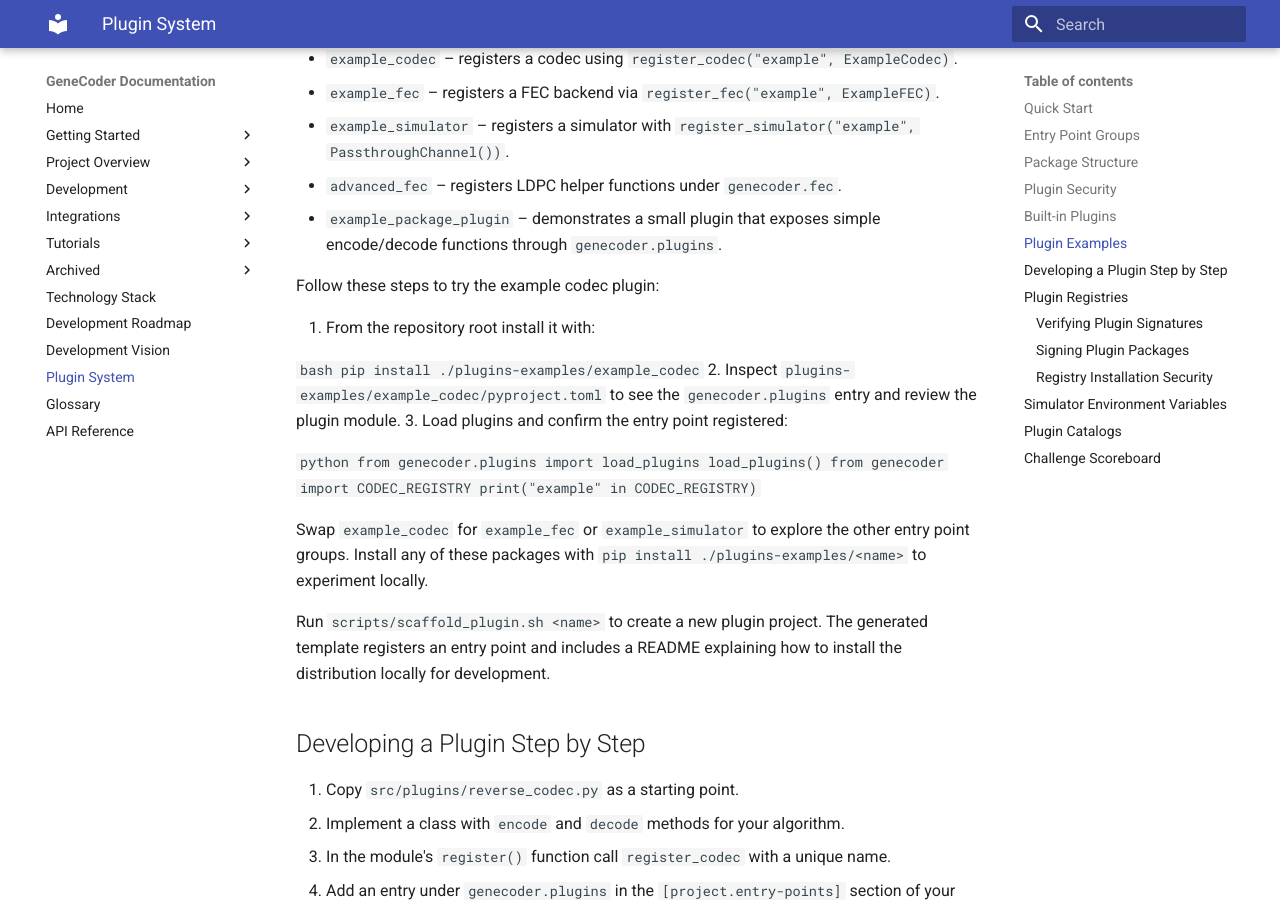
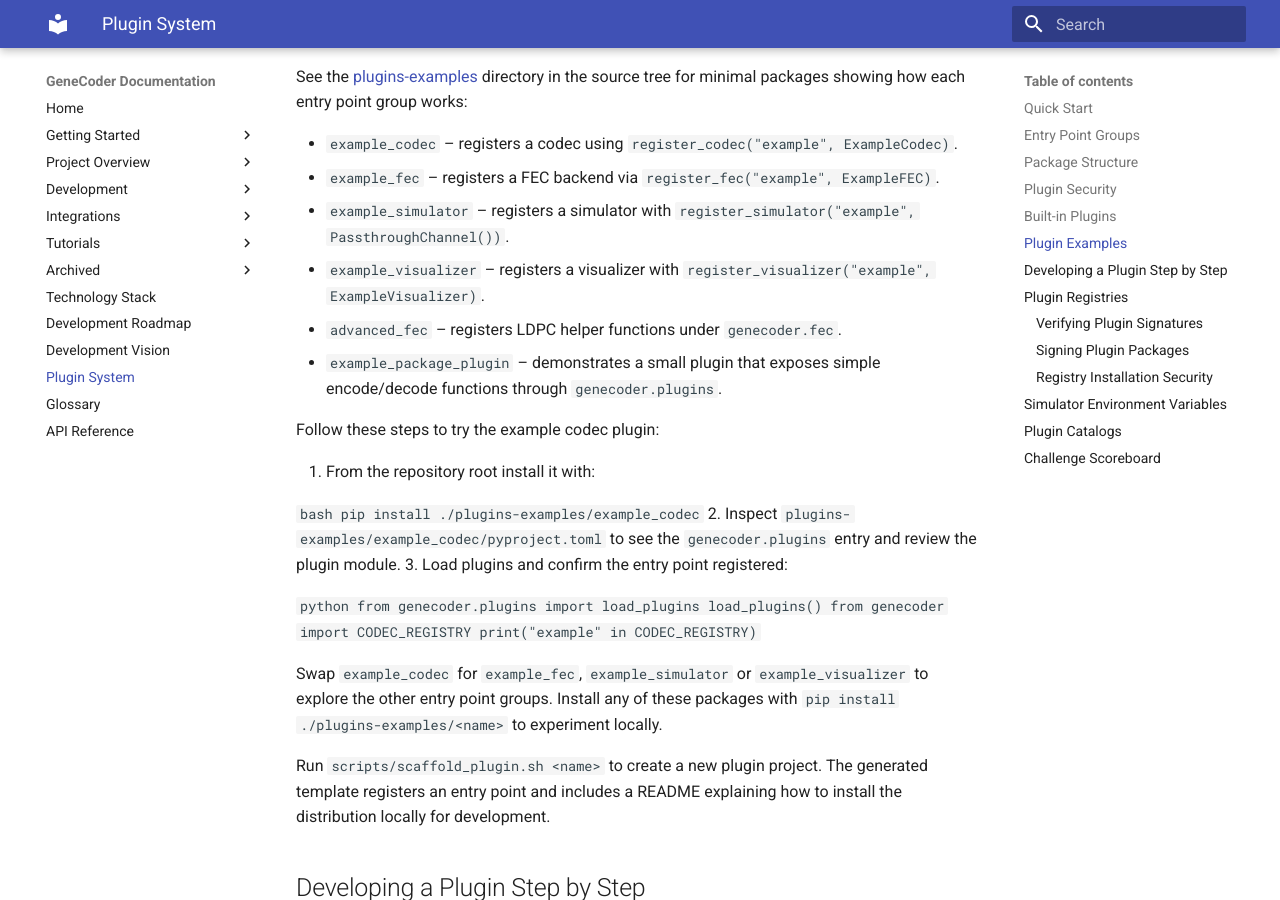
Before and after one commit to d0tTino/GeneCoder, an MkDocs documentation site: the page built from docs/plugins.md, in a window 1280 px wide and 900 px high, scrolled down 3830 px. Built offline with MkDocs 1.6.1 and Material for MkDocs 9.7.7, drawn with Linux system fonts in a browser that asks for light colours; some of the changed text lies outside the part shown.

Commit message:
Add visualizer plugin example and tests

````diff
--- a/docs/plugins.md
+++ b/docs/plugins.md
@@ -67,6 +67,8 @@
   `register_fec(name, FECClass)`.
 - **Simulators** register under `genecoder.simulators` and call
   `register_simulator(name, SimulatorInstance)`.
+- **Visualizers** register under `genecoder.visualizers` and call
+  `register_visualizer(name, VisualizerClass)`.
 
 See the packages in [`plugins-examples`](../plugins-examples/) for working
 implementations of each entry point group.
@@ -141,7 +143,9 @@
 
 Visualizer plugins register under `genecoder.visualizers` with a
 `register_visualizer` callback. The class should implement the
-``genecoder.api.Visualizer`` interface.
+``genecoder.api.Visualizer`` interface. See
+[`plugins-examples/example_visualizer`](../plugins-examples/example_visualizer/)
+for a minimal implementation.
 
 ```toml
 [project.entry-points."genecoder.visualizers"]
@@ -206,6 +210,7 @@
 - `example_codec` – registers a codec using `register_codec("example", ExampleCodec)`.
 - `example_fec` – registers a FEC backend via `register_fec("example", ExampleFEC)`.
 - `example_simulator` – registers a simulator with `register_simulator("example", PassthroughChannel())`.
+- `example_visualizer` – registers a visualizer with `register_visualizer("example", ExampleVisualizer)`.
 - `advanced_fec` – registers LDPC helper functions under `genecoder.fec`.
 - `example_package_plugin` – demonstrates a small plugin that exposes simple
   encode/decode functions through `genecoder.plugins`.
@@ -228,9 +233,10 @@
    print("example" in CODEC_REGISTRY)
    ```
 
-Swap `example_codec` for `example_fec` or `example_simulator` to explore the
-other entry point groups. Install any of these packages with
-`pip install ./plugins-examples/<name>` to experiment locally.
+Swap `example_codec` for `example_fec`, `example_simulator` or
+`example_visualizer` to explore the other entry point groups. Install any of
+these packages with `pip install ./plugins-examples/<name>` to experiment
+locally.
 
 Run `scripts/scaffold_plugin.sh <name>` to create a new plugin project. The
 generated template registers an entry point and includes a README explaining
--- a/pyproject.toml
+++ b/pyproject.toml
@@ -20,6 +20,7 @@
     "plugins-examples/example_codec/example_codec",
     "plugins-examples/example_fec/example_fec",
     "plugins-examples/example_simulator/example_simulator",
+    "plugins-examples/example_visualizer/example_visualizer",
     "plugins-examples/example_package_plugin/example_plugin",
     "plugins-examples/advanced_fec/advanced_fec",
 ]
````
Also changed, not shown: other parts of docs/plugins.md (+5 -5 lines), plugins-examples/README.md (+2 -1 lines), 4 other files.
